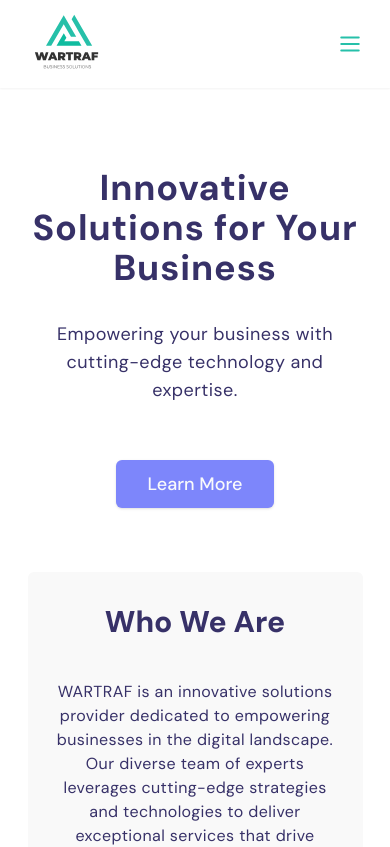
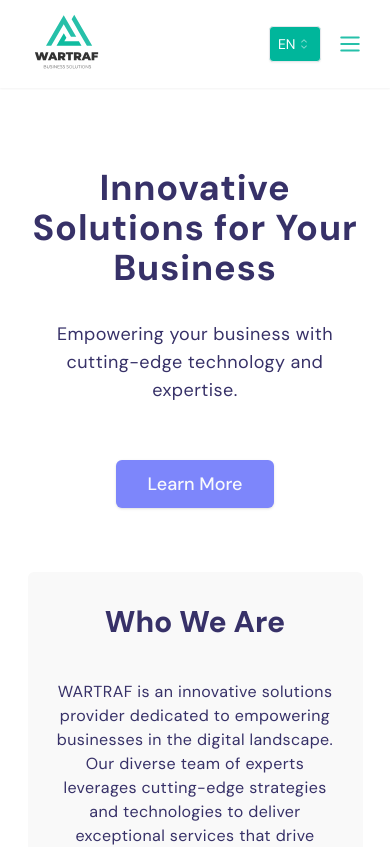
Before and after one commit to EugeniBykovski/evadav-traffic-business, a Next.js app: page / in a window 390 px wide. Shown: the top 847 px of the page. Built offline with nearby package versions, Linux system fonts and the light colour scheme.

Commit message:
fix: updated mobile version

```diff
--- a/components/LanguageSwitcher/LanguageSwitcher.tsx
+++ b/components/LanguageSwitcher/LanguageSwitcher.tsx
@@ -38,4 +38,6 @@ const LanguageSwitcher: FC = () => {
   );
 };
 
+LanguageSwitcher.displayName = "LanguageSwitcher";
+
 export default LanguageSwitcher;
--- a/components/Navigation/Navigation.tsx
+++ b/components/Navigation/Navigation.tsx
@@ -62,16 +62,22 @@ const Navigation: FC<INavigationProps> = ({ className }) => {
                   ))}
             </NavigationMenuList>
           </NavigationMenu>
-          <div className="sm:hidden md:block">
+          <div className="hidden md:block">
             {isPageLoaded ? (
               <LanguageSwitcher />
             ) : (
               <Skeleton className="w-16 h-10 rounded-md" />
             )}
           </div>
+          <div className="flex items-center gap-4 md:hidden">
+            {isPageLoaded ? (
+              <LanguageSwitcher />
+            ) : (
+              <Skeleton className="w-16 h-10 rounded-md" />
+            )}
             {isPageLoaded && (
               <Sheet>
-              <SheetTrigger className="md:hidden">
+                <SheetTrigger>
                   <Menu className="text-[#26c0a9]" size={26} />
                 </SheetTrigger>
                 <SheetContent className="top-0 mt-0 ml-[30%] p-4 rounded-t-none border-none rounded-[10px] remove-close-btn">
@@ -100,9 +106,6 @@ const Navigation: FC<INavigationProps> = ({ className }) => {
                       ))}
                     </div>
                     <Separator className="h-[1px] opacity-5 mt-4 bg-zinc-800" />
-                  <div className=" mt-8 w-16">
-                    <LanguageSwitcher />
-                  </div>
                   </SheetDescription>
                 </SheetContent>
               </Sheet>
@@ -110,7 +113,10 @@ const Navigation: FC<INavigationProps> = ({ className }) => {
           </div>
         </div>
       </div>
+    </div>
   );
 };
 
+Navigation.displayName = "Navigation";
+
 export default Navigation;
```
Lines whose indentation alone changed are shown as unchanged.
